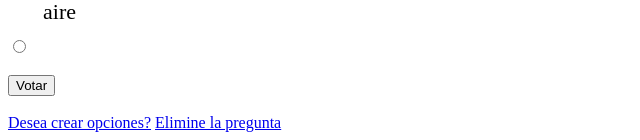
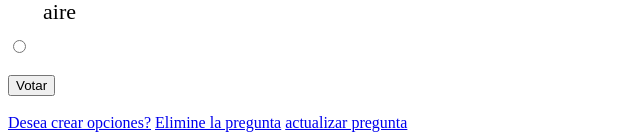
Before and after one commit to ealvan/django_project, a Django app: page /encuestas/1/ in a window 1280 px wide. Shown: the part 922-1062 px from the top of the page, without its empty margins (0-640 px from the left). Run offline with Django 3.2, Linux system fonts and the light colour scheme; data comes from the database, SQL or seed files in the repository; both versions use the stored data as it was after the commit.

Commit message:
modificando detalle.html, para que acepte actualizar pregunta

```diff
--- a/final_project/encuestas/models.py
+++ b/final_project/encuestas/models.py
@@ -17,6 +17,7 @@ class Pregunta(models.Model):
     def __str__(self):
         return f'{self.pregunta_txt}'
 
+
 class Opcion(models.Model):
 	pregunta_txt = models.ForeignKey(Pregunta, on_delete = models.CASCADE)
 	opcion_txt = models.CharField(max_length=100)
--- a/final_project/encuestas/templates/encuestas/detalle.html
+++ b/final_project/encuestas/templates/encuestas/detalle.html
@@ -26,4 +26,5 @@
 	</form>
 	<br><a class="button3" href="{% url 'encuestas:crear_opcion' pregunta.id %}">Desea crear opciones?</a>
 	 <a class="button3" href="{% url 'encuestas:borrar' pregunta.id %} ">Elimine la pregunta</a>
+	 <a href="{% url 'encuestas:update' pregunta.id %}">actualizar pregunta</a>
 {% endblock %}
```
Also changed, not shown: final_project/db.sqlite3.
